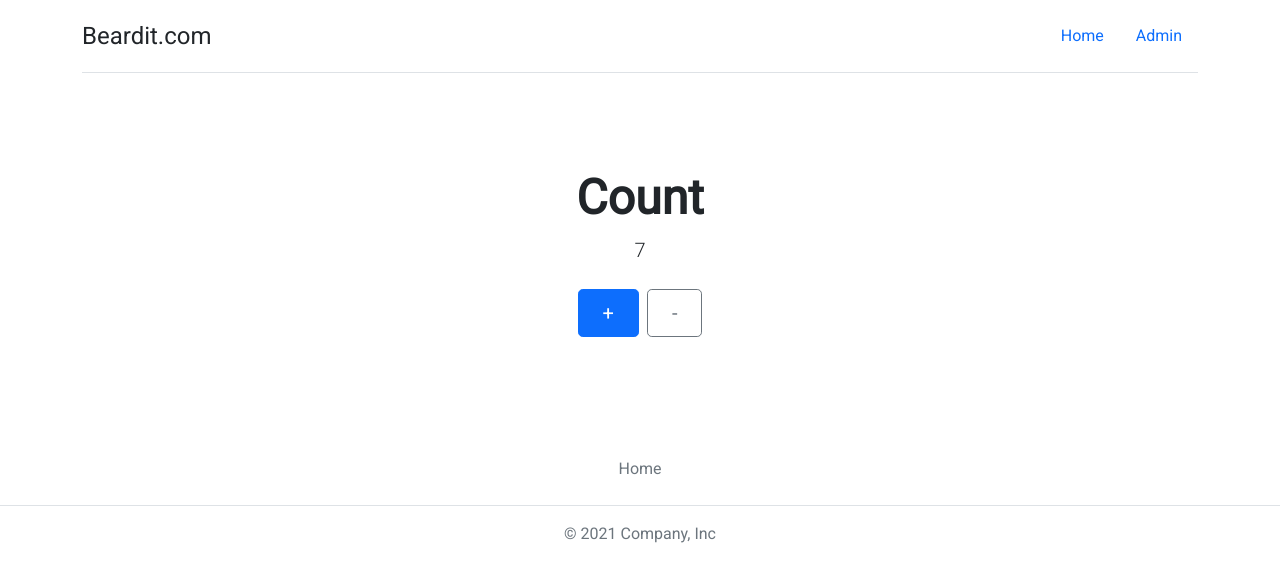
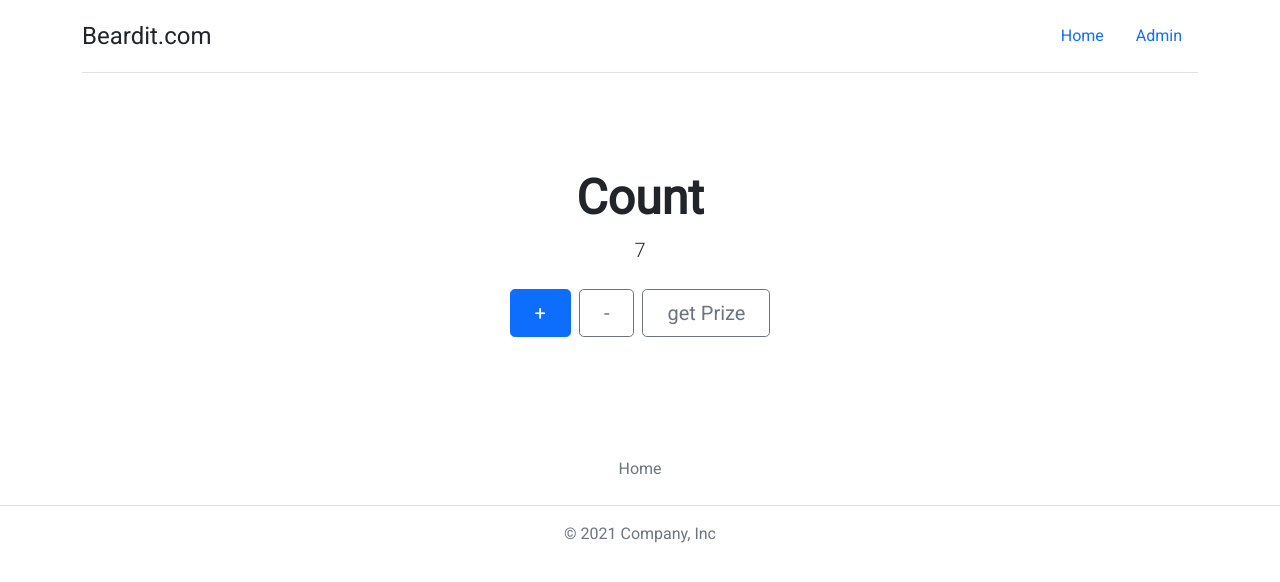
Before and after one commit to mariem460/vuex, a Vue app: page / in a window 1280 px wide. Shown: the top 582 px of the page. Built offline with nearby package versions, Linux system fonts and the light colour scheme.

Commit message:
add getters

```diff
--- a/src/components/Admin/admin.vue
+++ b/src/components/Admin/admin.vue
@@ -5,7 +5,7 @@
       <div class="col-sm-5">
         <p>
           <strong>
-          {{this.$store.state.counter}}
+          {{this.$store.getters.getCount}}
           </strong>
         </p>
 
--- a/src/components/Counter/count.vue
+++ b/src/components/Counter/count.vue
@@ -1,8 +1,12 @@
 <template>
-    <p class="lead mb-4">{{this.$store.state.counter}}</p>
+    <p class="lead mb-4">{{this.$store.getters.getCount}}</p>
 </template>
 <script>
     export default{
-
+        computed:{
+            computedValue(){
+                return this.$store.getters.getCount
+            }
+        }
     }
 </script>
--- a/src/components/Counter/index.vue
+++ b/src/components/Counter/index.vue
@@ -18,6 +18,11 @@
           class="btn btn-outline-secondary btn-lg px-4"
           @click="sub"
         >-</button>
+        <button
+        type="button"
+        class="btn btn-outline-secondary btn-lg px-4"
+        @click="getPrize"
+      >get Prize</button>
 
       </div>
     </div>
@@ -41,6 +46,9 @@ export default {
 
       this.$store.commit('sub')
 
+    },
+    getPrize(){
+      alert(this.$store.getters.getPrize)
     }
 
   }
--- a/src/main.js
+++ b/src/main.js
@@ -8,7 +8,9 @@ const app =  createApp(App);
 const store = createStore({
     state() {
         return {
-            counter: 7
+            counter: 7,
+            prizes:['cola', 'dog', 'flower', 'table']
+
         }
     },
     mutations:{
@@ -29,6 +31,21 @@ const store = createStore({
 
             }
         }
+    },
+    getters:{
+        getCount(state) {
+            return state.counter
+        },
+        getPrize(state){
+            let prize = '';
+
+            for(let step=0 ;step<state.counter; step++){
+               prize = state.prizes[Math.floor(Math.random()*state.prizes.length)];
+            }
+            return prize;
+
+        }
+
     }
 })
 
```
